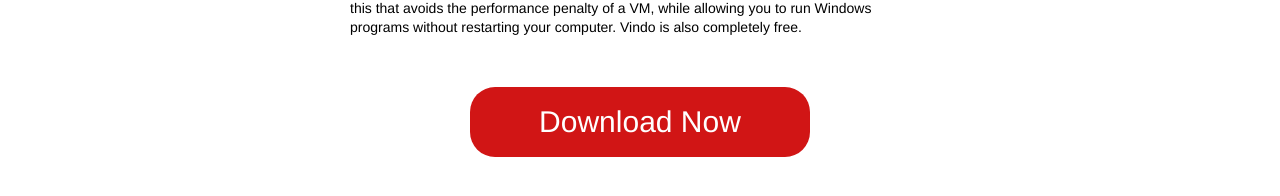
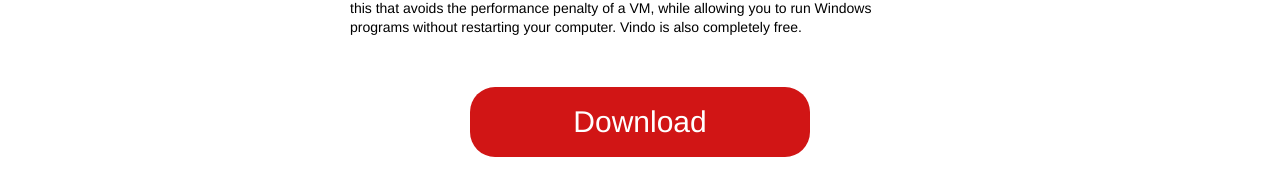
Before and after one commit to vindo-app/vindo, a Jekyll site: the page built from index.md, in a window 1280 px wide. Shown: the part 286-482 px from the top of the page. Built offline with Jekyll 4.4.1, drawn with Linux system fonts in a browser that asks for light colours.

Commit message:
No "Now"
"Download Now" sounds too needy.

```diff
--- a/index.md
+++ b/index.md
@@ -4,4 +4,4 @@ layout: page
 
 Vindo is a Mac program that runs Windows programs. It takes a unique approach to doing this that avoids the performance penalty of a VM, while allowing you to run Windows programs without restarting your computer. Vindo is also completely free.
 
-<a class="download-button" href="http://bit.ly/vindo-0_9">Download Now</a>
+<a class="download-button" href="http://bit.ly/vindo-0_9">Download</a>
```
